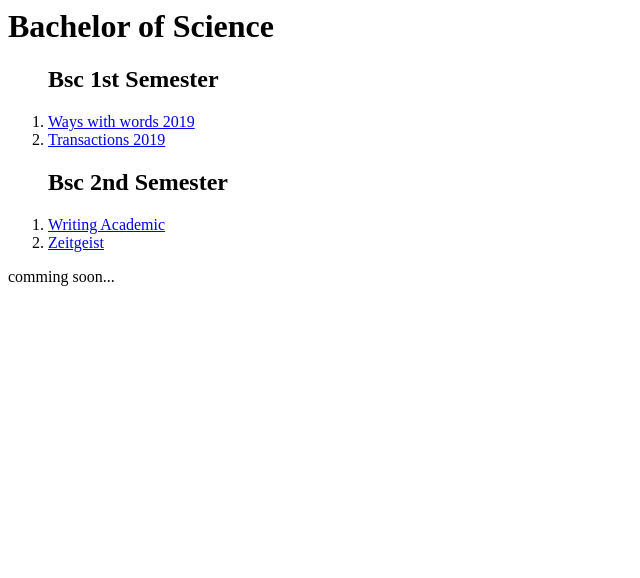
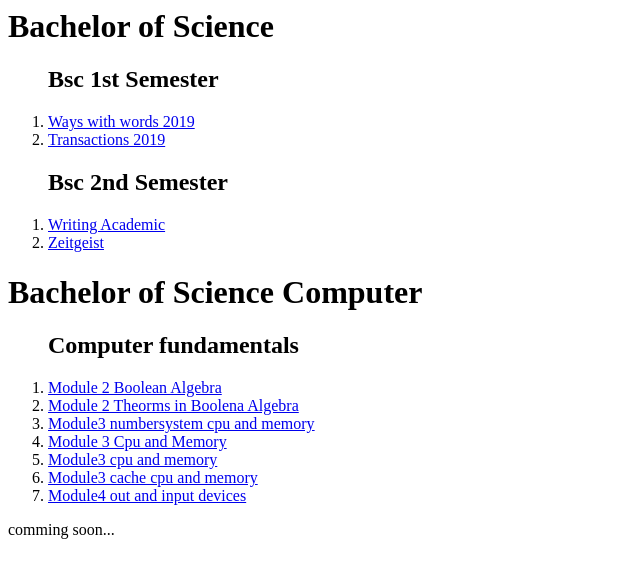
Before and after one commit to jaseem1999/Bsc, a plain HTML site: page index.html in a window 1280 px wide. Shown: the whole page, without its empty margins (0-640 px from the left). Drawn offline with Linux system fonts and the light colour scheme.

Commit message:
Add files via upload

```diff
--- a/index.html
+++ b/index.html
@@ -17,6 +17,17 @@
         <li><a href="Writing for Academic - SLM 2019 Admn..pdf" download ="writing Academic.pdf">Writing Academic</a></li>
         <Li><a href="Zeitgeist SLM - 2019 Admn..pdf" download="zeitgeist.pdf">Zeitgeist</a></Li>
     </ol>
+    <h1>Bachelor of Science Computer</h1>
+    <Ol start="1">
+        <h2>Computer fundamentals</h2>
+        <li><a href="Boolean Algebra  computer fundamentals.pdf" download="boolean.pdf">Module 2 Boolean Algebra</a></li>
+        <li><a href="Theorms in Boolena Algebra.pptx" download ="Boolena Algebra.pptx">Module 2 Theorms in Boolena Algebra</a></li>
+        <li><a href="numbersystem (2).pdf" download="numbers.pdf">Module3 numbersystem cpu and memory</a></li>
+        <li><a href="Chapter 07-PAM.pdf" download = "CPu.pdf">Module 3 Cpu and Memory</a></li>
+        <li><a href="CPU.docx" download = "CPU.docx">Module3 cpu and memory</a></li>
+        <li><a href="Cache memory.pdf" download="Cache.pdf">Module3 cache cpu and memory</a></li>
+        <LI><a href="IODEVICES.pdf" download="IODevice.pdf">Module4 out and input devices</a></li>
+    </Ol>
        comming soon...
 </body>
 </html>
```
Also changed, not shown: 7 other files.
